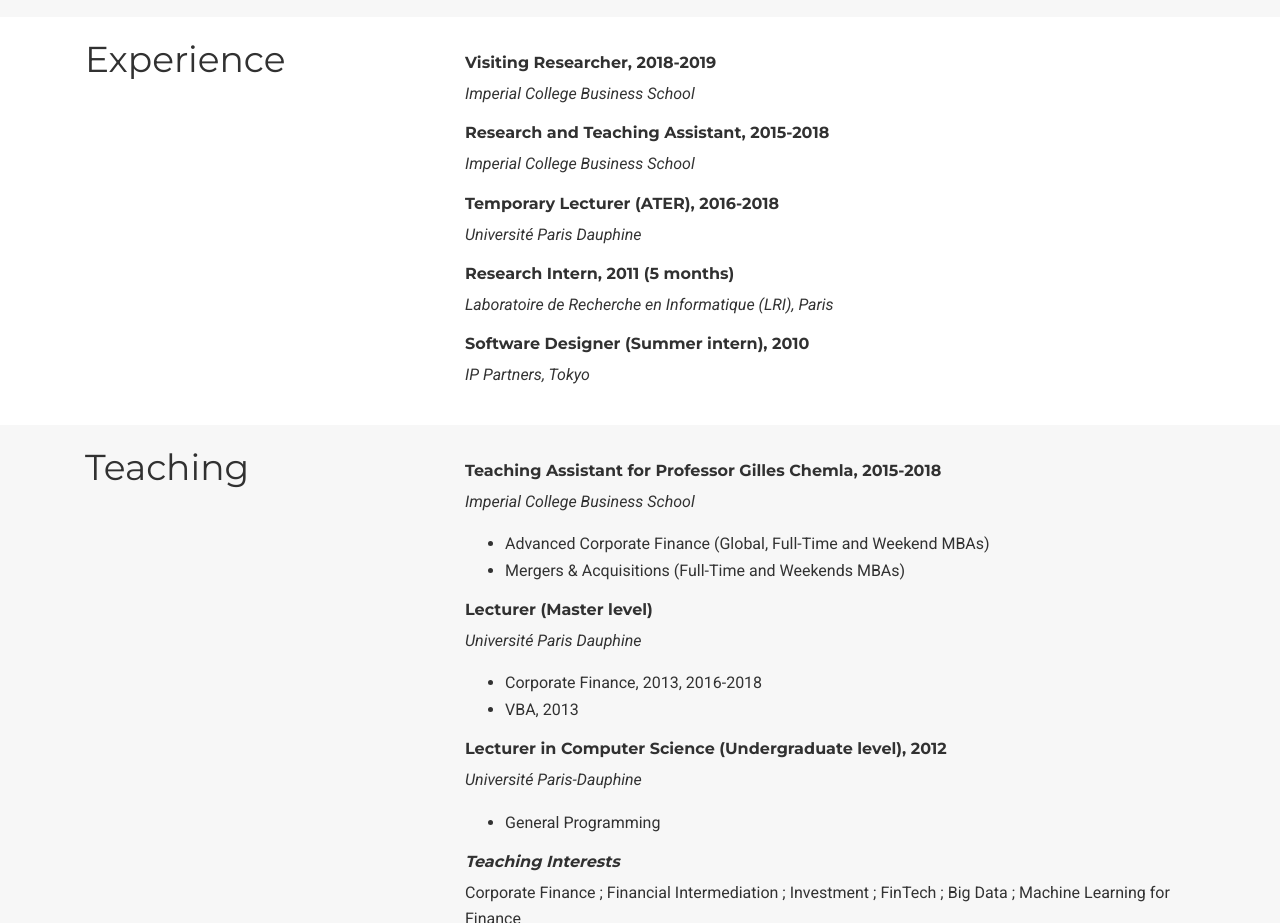
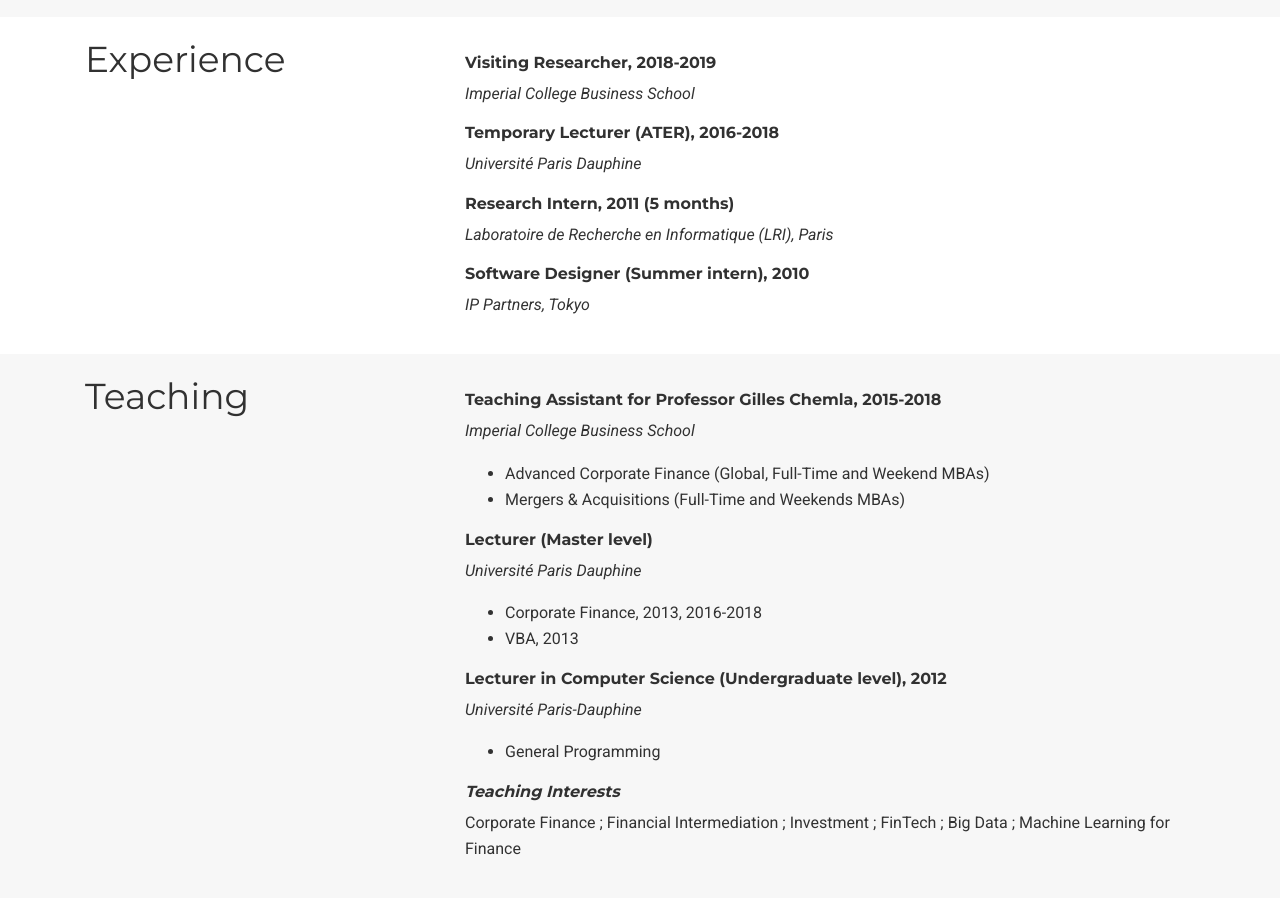
Before and after one commit to milonemario/milonemario.github.io, a plain HTML site: page index.html in a window 1280 px wide. Shown: the part 1702-2625 px from the top of the page. Drawn offline with nearby package versions, Linux system fonts and the light colour scheme; some icons are missing.

Commit message:
Remove research assistant from experience

```diff
--- a/home/index.xml
+++ b/home/index.xml
@@ -65,7 +65,6 @@ I have submitted my dissertation and will be attending the ASSA meetings in Atla
 
       <guid>http://mariomilone.org/home/experience/</guid>
       <description>Visiting Researcher, 2018-2019 Imperial College Business School
-Research and Teaching Assistant, 2015-2018 Imperial College Business School
 Temporary Lecturer (ATER), 2016-2018 Université Paris Dauphine
 Research Intern, 2011 (5 months) Laboratoire de Recherche en Informatique (LRI), Paris
 Software Designer (Summer intern), 2010 IP Partners, Tokyo</description>
--- a/index.html
+++ b/index.html
@@ -942,10 +942,6 @@
 
 <p><em>Imperial College Business School</em></p>
 
-<h4 id="research-and-teaching-assistant-2015-2018">Research and Teaching Assistant, 2015-2018</h4>
-
-<p><em>Imperial College Business School</em></p>
-
 <h4 id="temporary-lecturer-ater-2016-2018">Temporary Lecturer (ATER), 2016-2018</h4>
 
 <p><em>Université Paris Dauphine</em></p>
```
Also changed, not shown: 1 other file.
